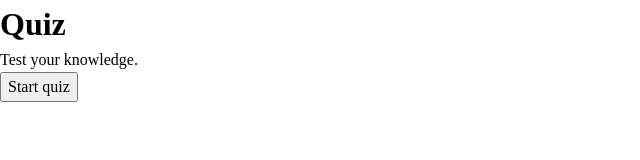
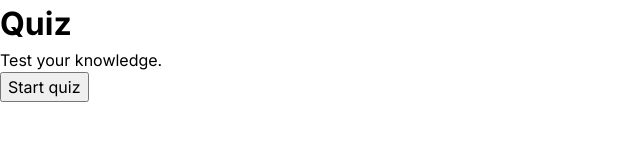
Before and after one commit to fabianfrankwerner/quiz, a React (Vite) app: page / in a window 1280 px wide. Shown: the top 160 px of the page, without its empty margins (0-640 px from the left). Built offline with nearby package versions, Linux system fonts and the light colour scheme.

Commit message:
Specify body font-family as Inter

```diff
--- a/src/index.css
+++ b/src/index.css
@@ -78,3 +78,7 @@ h6 {
 #__next {
   isolation: isolate;
 }
+
+body {
+  font-family: Inter, sans-serif;
+}
```
